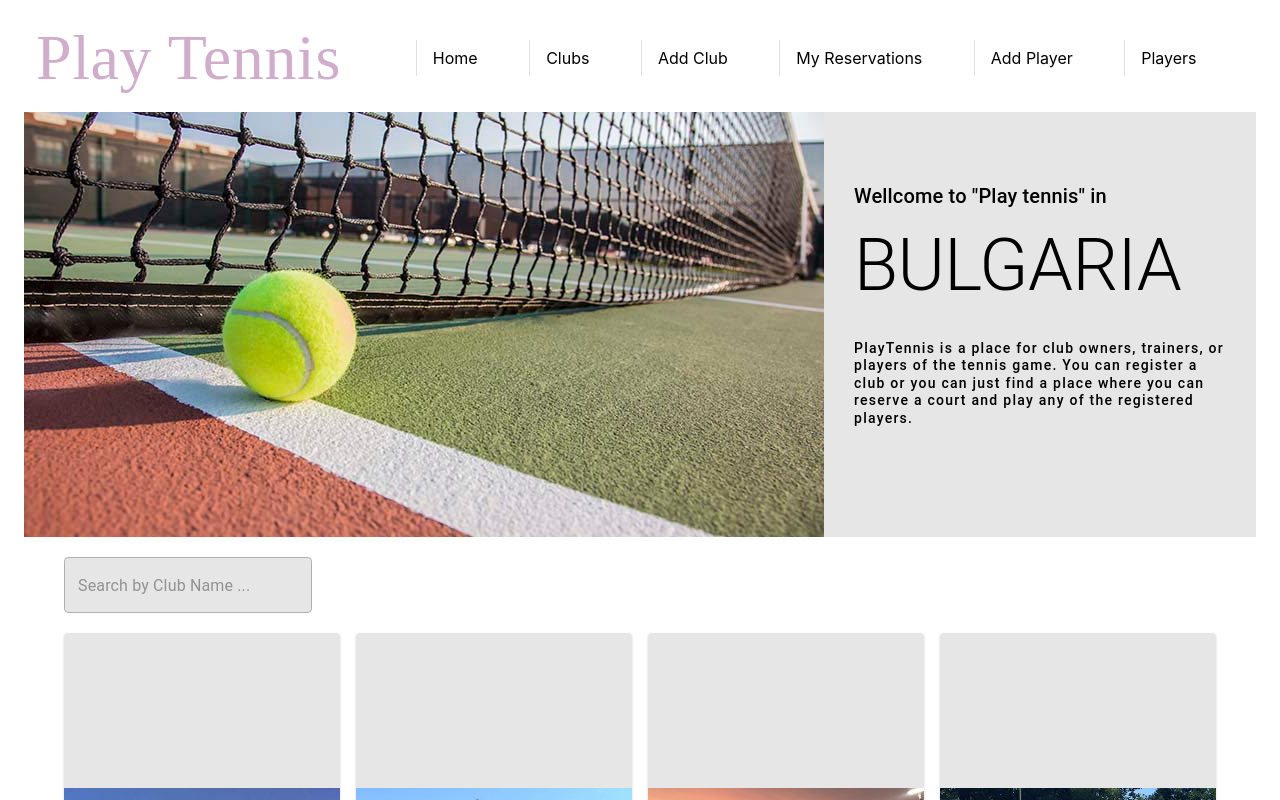
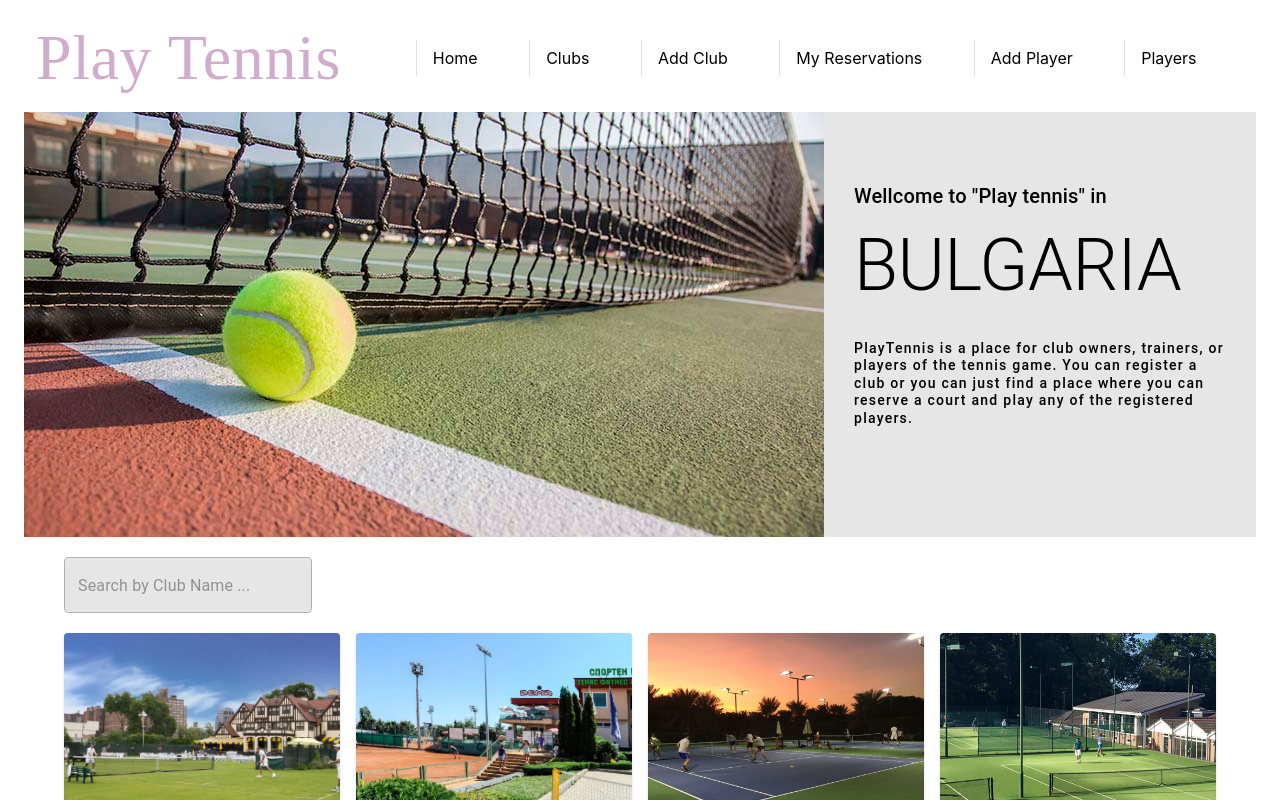
Before and after one commit to plambet0/react-app-playtennis, a React (Create React App) app: page / in a window 1280 px wide. Both pictures are taken after a click on the button "Clubs". Shown: the top 800 px of the page. Built offline with nearby package versions, Linux system fonts and the light colour scheme; a web font is replaced by a local one.

Commit message:
css added

```diff
--- a/src/components/clubs/clubList.tsx
+++ b/src/components/clubs/clubList.tsx
@@ -94,14 +94,10 @@ export default function Clubs() {
                     <CardMedia
                       component="img"
                       height='230'
-                      sx={{
-                        // 16:9
-                        pt: '56.25%',
-                      }}
                       image={club.image}
                       alt={club.name}
                     />
-                    <CardContent sx={{ flexGrow: 1 }}>
+                    <CardContent sx={{ flexGrow: 1}}>
                       <Typography gutterBottom variant="h5" component="h2">
                         {club.name}
                       </Typography>
@@ -118,10 +114,10 @@ export default function Clubs() {
                         Surface: {club.surface}
                       </Typography>
                     </CardContent>
-                    <CardActions>
-                      <Button onClick={() => remove(club)} size="small" variant='contained' color='success' >Delete</Button>
-                      <Button onClick={() => handleEdit(club)} size="small" variant='contained' color='info'>Edit</Button>
-                      <Button onClick={() => handleReservation(club)} size="small" variant='contained' color='secondary'>Reserve</Button>
+                      <CardActions style={{justifyContent: 'center' , display: 'grid', gridTemplateColumns: 'repeat(3, minmax(0, 1fr))'}}>
+                      <Button sx={{ gridColumn: 'span 1' }} onClick={() => remove(club)} size="small" variant='contained' color='success' >Delete</Button>
+                      <Button sx={{ gridColumn: 'span 1' }} onClick={() => handleEdit(club)} size="small" variant='contained' color='info'>Edit</Button>
+                      <Button sx={{ gridColumn: 'span 1' }} onClick={() => handleReservation(club)} size="small" variant='contained' color='secondary'>Reserve</Button>
                     </CardActions>
                   </Card>
                 </Grid>
--- a/src/components/players/playerList.tsx
+++ b/src/components/players/playerList.tsx
@@ -18,7 +18,7 @@ export default function Players() {
     useEffect(() => {
       if (state && state.players) {
         if (query.length > 0) {
-            setPlayers(state.players.filter((c) => c.name.toLowerCase().includes(query.toLowerCase())));
+            setPlayers(state.players.filter((p) => p.name.toLowerCase().includes(query.toLowerCase())));
         } else {
             setPlayers(state.players);
         }
@@ -43,7 +43,7 @@ export default function Players() {
 
     const  handleDelete = (player: IPlayer) => {
         dispatch({ type: Actions.HideConfirmation });
-        dispatch({type: Actions.DeleteClub, payload:{id:player.id}})
+        dispatch({type: Actions.DeletePlayer, payload:{id:player.id}})
 
     };
 
@@ -69,10 +69,6 @@ export default function Players() {
                     <CardMedia
                       component="img"
                       height='230'
-                      sx={{
-                        // 16:9
-                        pt: '56.25%',
-                      }}
                       image={player.image}
                       alt={player.name}
                     />
@@ -90,9 +86,9 @@ export default function Players() {
                         Sex: {player.sex}
                       </Typography>
                     </CardContent>
-                    <CardActions>
-                      <Button onClick={() => remove(player)} size="small" variant='contained' color='success' >Delete</Button>
-                      <Button onClick={() => handleEdit(player)} size="small" variant='contained' color='info'>Edit</Button>
+                    <CardActions style={{justifyContent: 'center', display: 'grid', gridTemplateColumns: 'repeat(2, minmax(0, 1fr))'}}>
+                      <Button sx={{ gridColumn: 'span 1' }}  onClick={() => remove(player)} size="small" variant='contained' color='success' >Delete</Button>
+                      <Button sx={{ gridColumn: 'span 1' }} onClick={() => handleEdit(player)} size="small" variant='contained' color='info'>Edit</Button>
                     </CardActions>
                   </Card>
                 </Grid>
--- a/src/data/index.tsx
+++ b/src/data/index.tsx
@@ -66,18 +66,42 @@ export const reservationsData = [
 export const playersData = [
     {
         id: 'sfdsdfds',
-        city: "Varna",
-        name: 'Plamen Uzunov',
-        hand: 'right',
-        sex: 'male',
-        image: '/images/players/np_file_174335.jpeg'
+        city: "Serbia",
+        name: 'Novak Djokovic',
+        hand: 'Right',
+        sex: 'Male',
+        image: 'https://www.japantimes.co.jp/wp-content/uploads/2022/08/np_file_174335.jpeg'
     },
     {
         id: 'adasdsda',
-        city: "Varna",
-        name: 'Alex Uzunova',
-        hand: 'right',
-        sex: 'female',
-        image: '/images/players/media-32933.jpeg'
+        city: "Mallorca",
+        name: 'Rafael Nadal',
+        hand: 'Left',
+        sex: 'Male',
+        image: 'https://tennishead.net/wp-content/uploads/2021/06/Nadal-Norrie.jpeg'
+    },
+    {
+        id: 'adasdsadsdsda',
+        city: "Basel",
+        name: 'Roger Federer',
+        hand: 'Right',
+        sex: 'Male',
+        image: 'https://cdn.britannica.com/57/183257-050-0BA11B4B/Roger-Federer-2012.jpg'
+    },
+    {
+        id: 'adasdasdfas',
+        city: "Moscow",
+        name: 'Daniil Medvedev',
+        hand: 'Right',
+        sex: 'Male',
+        image: 'https://www.thesportreview.com/wp-content/uploads/daniil-medvedev-2.jpg'
+    },
+    {
+        id: 'sgdsfsdffdsf',
+        city: "Athens",
+        name: 'Stefanos Tsitsipas',
+        hand: 'Right',
+        sex: 'Male',
+        image: 'https://encrypted-tbn0.gstatic.com/images?q=tbn:ANd9GcSrxUAFMfRbk_Wc25CJ0Zmzxp5yC_vyGf2zeg&usqp=CAU'
     }
 ]
```
